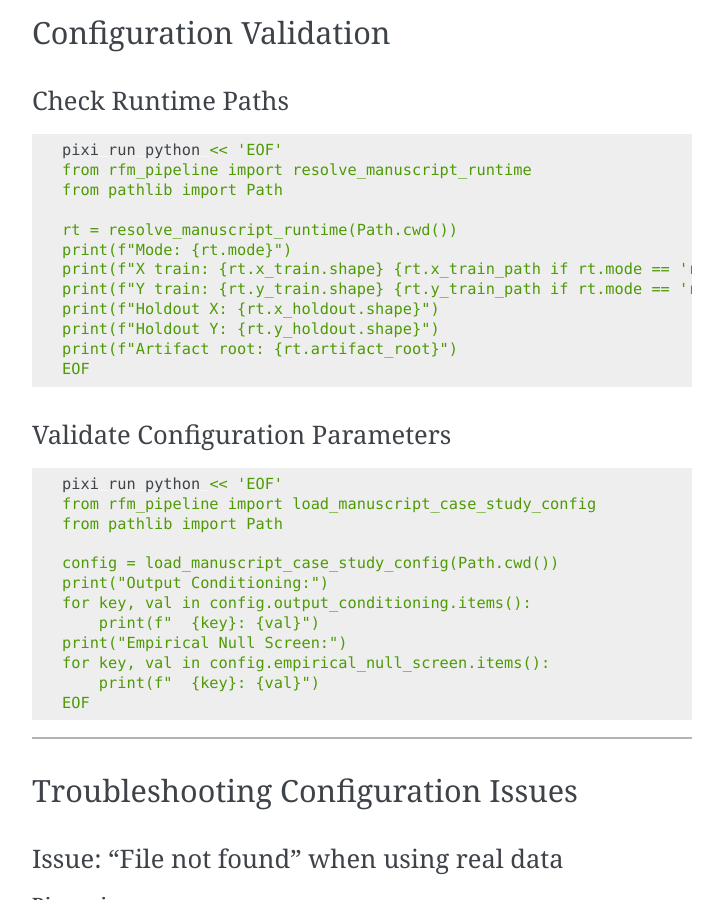
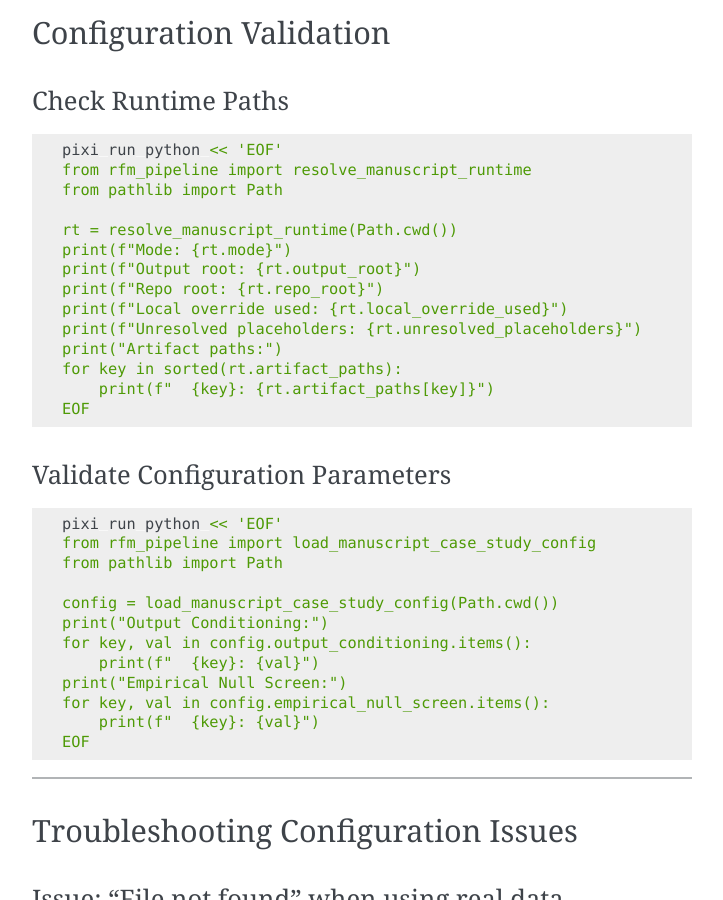
Before and after one commit to NatLabRockies/rfm-pipeline, a Sphinx documentation site: the page built from docs/configuration_reference.md, in a window 1280 px wide and 900 px high, scrolled down 5931 px. Shown: the whole window, without its empty margins (388-1111 px from the left). Built offline with Sphinx 7.4.7, drawn with Linux system fonts in a browser that asks for light colours; some of the changed text lies outside the part shown.

Commit message:
round 18: fix ManuscriptRuntimeContext doc snippets in configuration_reference + setup_and_first_run (rt.x_train etc. don't exist; replace with supported rt.mode/output_root/artifact_paths); close REVIEW-0008

````diff
--- a/docs/configuration_reference.md
+++ b/docs/configuration_reference.md
@@ -179,8 +179,8 @@
 
 rt = resolve_manuscript_runtime(Path.cwd())
 print(f'Mode: {rt.mode}')
-print(f'X train shape: {rt.x_train.shape}')
-print(f'Artifact root: {rt.artifact_root}')
+print(f'Output root: {rt.output_root}')
+print(f'Artifacts available: {sorted(rt.artifact_paths)}')
 "
 ```
 
@@ -296,11 +296,13 @@
 
 rt = resolve_manuscript_runtime(Path.cwd())
 print(f"Mode: {rt.mode}")
-print(f"X train: {rt.x_train.shape} {rt.x_train_path if rt.mode == 'real' else '(demo)'}")
-print(f"Y train: {rt.y_train.shape} {rt.y_train_path if rt.mode == 'real' else '(demo)'}")
-print(f"Holdout X: {rt.x_holdout.shape}")
-print(f"Holdout Y: {rt.y_holdout.shape}")
-print(f"Artifact root: {rt.artifact_root}")
+print(f"Output root: {rt.output_root}")
+print(f"Repo root: {rt.repo_root}")
+print(f"Local override used: {rt.local_override_used}")
+print(f"Unresolved placeholders: {rt.unresolved_placeholders}")
+print("Artifact paths:")
+for key in sorted(rt.artifact_paths):
+    print(f"  {key}: {rt.artifact_paths[key]}")
 EOF
 ```
 
@@ -410,7 +412,7 @@
 # Edit configs/local/manuscript_paths.local.yml with your paths
 
 # 2. Verify
-pixi run python -c "from rfm_pipeline import resolve_manuscript_runtime; from pathlib import Path; rt = resolve_manuscript_runtime(Path.cwd()); print(f'Mode: {rt.mode}; X shape: {rt.x_train.shape}')"
+pixi run python -c "from rfm_pipeline import resolve_manuscript_runtime; from pathlib import Path; rt = resolve_manuscript_runtime(Path.cwd()); print(f'Mode: {rt.mode}; output_root: {rt.output_root}')"
 
 # 3. Run
 PYTHONPATH=src python examples/end_to_end_reproducibility.py \
````
Also changed, not shown: docs/review_register.md (+14 -0 lines), docs/setup_and_first_run.md (+6 -4 lines).
